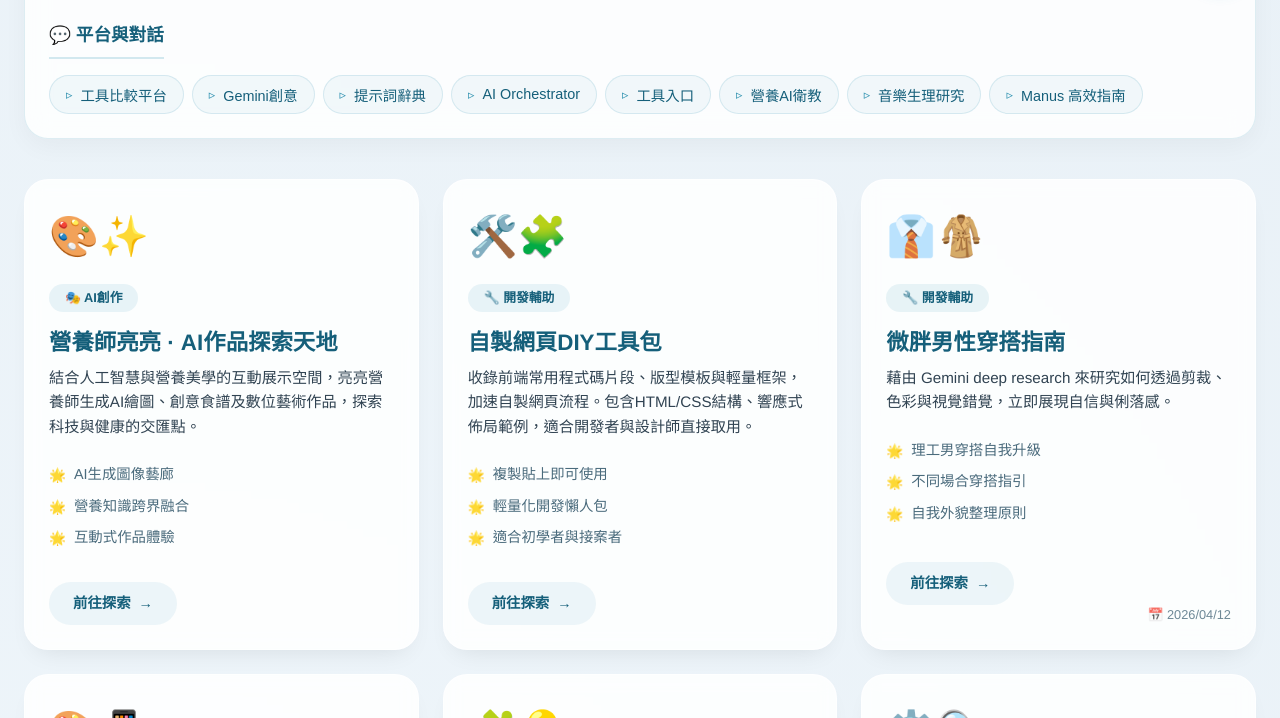
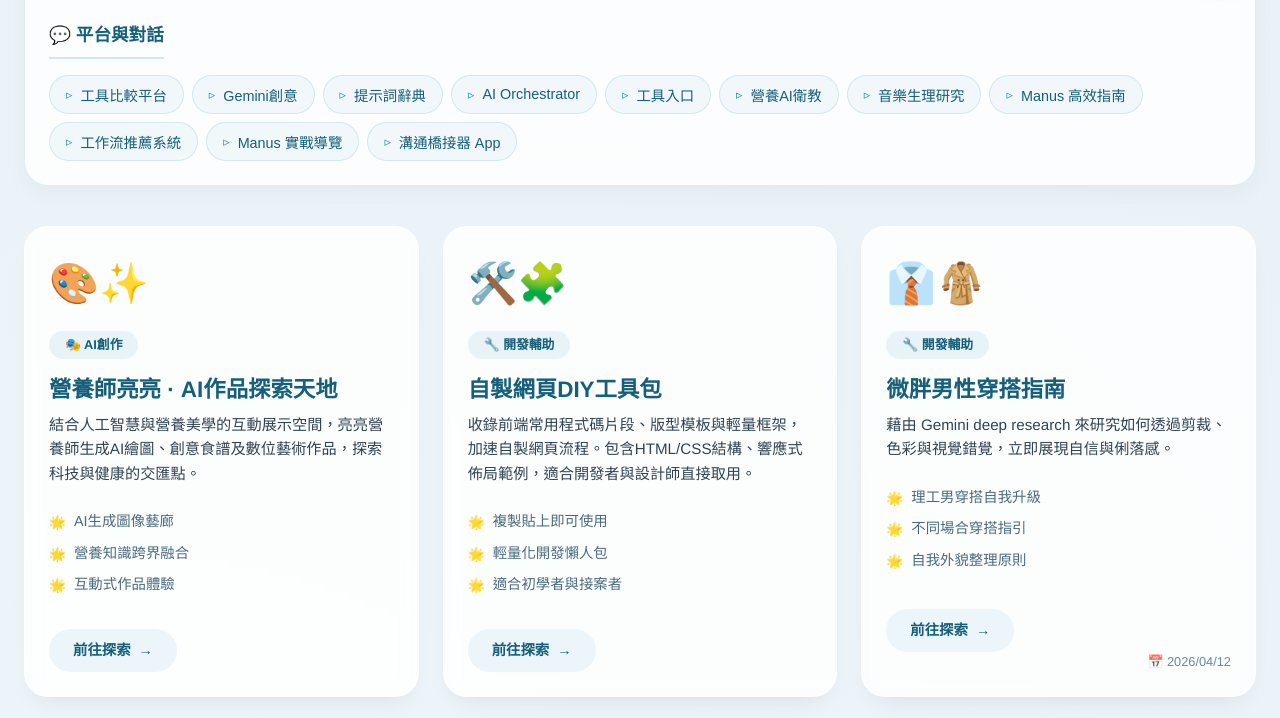
Before and after one commit to s8762999999-design/s8762999999-design.github.io, a plain HTML site: page index.html in a window 1280 px wide. Shown: the part 786-1504 px from the top of the page. Drawn offline with Linux system fonts and the light colour scheme.

Commit message:
Add Manus AI resources and update synonym map

```diff
--- a/index.html
+++ b/index.html
@@ -652,8 +652,12 @@
         { title: "AI 工具入口 · 一站式 AI 服務導航", shortTitle: "工具入口", url: "https://s8762999999-design.github.io/AI-.port/", description: "匯集 Gmail、Gemini、ChatGPT、Claude、DeepSeek、Perplexity 等主流 AI 服務的快速啟動入口，提供一鍵打開全部工具的便捷體驗，大幅提升工作效率。", features: ["主流 AI 工具整合", "一鍵快速啟動", "直覺化導航面板"], icon: "🚀🔗", category: "🔎 工具評測", group: "平台與對話", showDevDate: true },
         { title: "營養AI衛教研究", shortTitle: "營養AI衛教", url: "https://s8762999999-design.github.io/-/", description: "運用 AI 技術發展個人化營養衛教內容與互動式學習工具，提供飲食建議、食材分析與健康識能提升的創新研究平台。", features: ["AI營養衛教研究", "飲食選擇互動", "實證衛教素材生成"], icon: "🥗🤖", category: "🔬 數據科學", group: "平台與對話", showDevDate: true },
         { title: "AI深度研究音樂與生理狀態的相互影響", shortTitle: "音樂生理研究", url: "https://s8762999999-design.github.io/DC-collection-physical-music-study-hub/#top", description: "整合實體音樂專輯收藏、樂理研究與學習資源的數位中心，提供深度音樂知識與實體載體探索體驗，支援收藏管理與互動學習。", features: ["AI針對音樂與生理影響之深度研究", "假設狀況相對應之音樂應用", "實體資源導覽"], icon: "🎵📀", category: "🎵 音樂研究", group: "平台與對話", showDevDate: true },
-        // ========= 新加入的「Manus AI 高效指南與實作工作台」 =========
-        { title: "Manus AI 高效指南與實作工作台", shortTitle: "Manus 高效指南", url: "https://s8762999999-design.github.io/manus-efficient-guide-complete-source/#workbench", description: "針對 Manus AI 智能體平台編撰的高效使用指南與完整資源庫。涵蓋工作台 (Workbench) 操作、自動化任務部署與指令優化，協助使用者極大化 AI 效能。", features: ["Manus 工作台實務應用", "智能體自動化部署", "高效指令優化資源"], icon: "📘🤖", category: "📖 工具指南", group: "平台與對話", showDevDate: true }
+        { title: "Manus AI 高效指南與實作工作台", shortTitle: "Manus 高效指南", url: "https://s8762999999-design.github.io/manus-efficient-guide-complete-source/#workbench", description: "針對 Manus AI 智能體平台編撰的高效使用指南與完整資源庫。涵蓋工作台 (Workbench) 操作、自動化任務部署與指令優化，協助使用者極大化 AI 效能。", features: ["Manus 工作台實務應用", "智能體自動化部署", "高效指令優化資源"], icon: "📘🤖", category: "📖 工具指南", group: "平台與對話", showDevDate: true },
+
+        // ========= 新加入的 Manus App 三項專案 =========
+        { title: "LLM 智慧工作流推薦系統", shortTitle: "工作流推薦系統", url: "https://llmworkflow-mzghy7ws.manus.space/#recommender", description: "基於 Manus AI 平台開發的大型語言模型工作流推薦系統，協助使用者根據特定任務需求，精準匹配並推薦最適合的 AI 工作流與智能體架構。", features: ["工作流精準匹配", "多模型架構推薦", "任務需求自動分析"], icon: "🔄🤖", category: "⚙️ 智能推薦", group: "平台與對話", showDevDate: true },
+        { title: "Manus AI 平台實戰導覽手冊", shortTitle: "Manus 實戰導覽", url: "https://manusguide-ejoy7yfs.manus.space/", description: "針對 Manus AI 智能體平台開發的互動式導覽手冊，提供從基礎設定、指令優化到多智能體協作的完整學習路徑與實作範例。", features: ["互動式導覽手冊", "多智能體協作教學", "實作範例整合"], icon: "🧭📘", category: "📖 工具指南", group: "平台與對話", showDevDate: true },
+        { title: "伴侶溝通橋接器 (Manus App)", shortTitle: "溝通橋接器 App", url: "https://partnerbridg-b8fhycjs.manus.space/", description: "部署於 Manus AI 平台的伴侶狀態橋接與溝通輔助應用。透過 AI 驅動的情緒分析與非同步狀態同步機制，降低溝通摩擦並增進關係理解。", features: ["AI 驅動情緒分析", "非同步狀態橋接", "伴侶互動輔助"], icon: "🌉📱", category: "💖 關係輔助", group: "平台與對話", showDevDate: true }
     ];
 
     // ========== Google AI 智慧推薦：同義詞庫 (已擴充新增網站之關鍵字) ==========
@@ -690,7 +694,9 @@
         "伴侶": ["情侶", "關係", "couple", "partner", "戀愛", "情感", "橋接", "狀態", "同步"],
         "關係": ["伴侶", "心理", "互動", "溝通", "橋接", "bridge"],
         "橋接": ["bridge", "同步", "狀態", "伴侶", "溝通"],
-        "manus": ["智能體", "代理", "agent", "工作台", "workbench", "高效", "指南"]
+        "manus": ["智能體", "代理", "agent", "工作台", "workbench", "高效", "指南"],
+        "工作流": ["workflow", "推薦", "recommender", "匹配"],
+        "推薦": ["recommender", "工作流"]
     };
 
     function expandKeywords(keyword) {
@@ -794,8 +800,12 @@
                     dateLabel = "📅 2026/07/15";
                 }
 
+                if (["伴侶狀態橋接器 · 關係同步工具", "Manus AI 高效指南與實作工作台"].includes(item.title)) {
+                    dateLabel = "📅 2026/08/18";
+                }
+
                 // 動態賦予本次新增內容之開發日期
-                if (["伴侶狀態橋接器 · 關係同步工具", "Manus AI 高效指南與實作工作台"].includes(item.title)) {
+                if (["LLM 智慧工作流推薦系統", "Manus AI 平台實戰導覽手冊", "伴侶溝通橋接器 (Manus App)"].includes(item.title)) {
                     dateLabel = "📅 2026/08/18";
                 }
 
```
